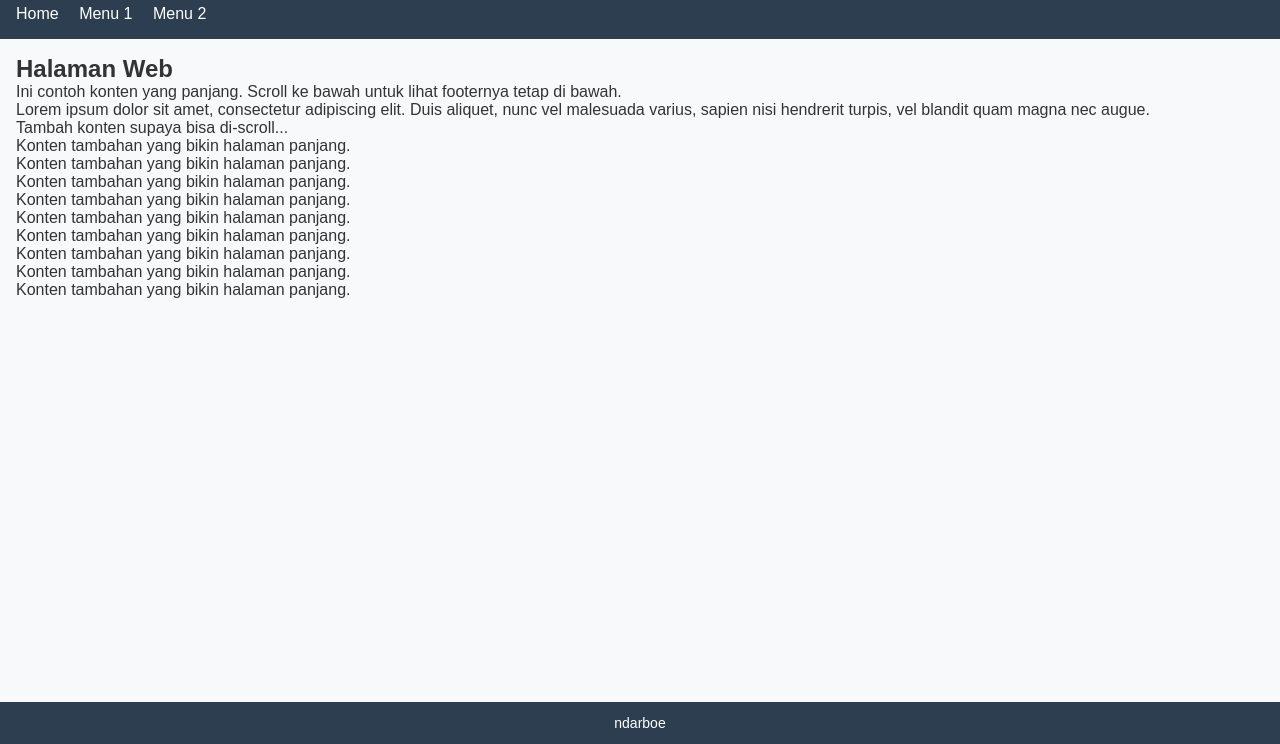
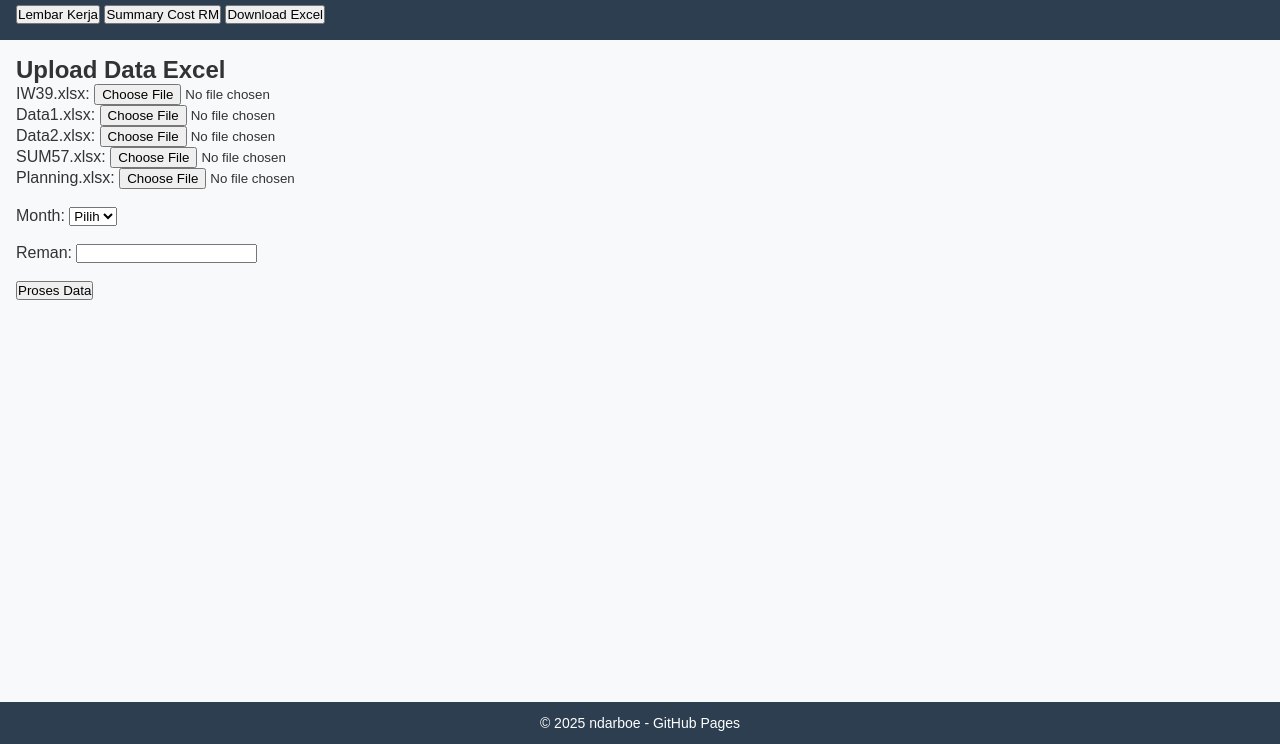
Before and after one commit to endboedy/belajar-web, a plain HTML site: page index.html in a window 1280 px wide. Shown: the part 56-800 px from the top of the page. Drawn offline with Linux system fonts and the light colour scheme.

Commit message:
Update index.html

```diff
--- a/index.html
+++ b/index.html
@@ -3,37 +3,55 @@
 <head>
 <meta charset="UTF-8">
 <meta name="viewport" content="width=device-width, initial-scale=1.0">
-  <title>Belajar Web</title>
+<title>Lembar Kerja - Cost RM</title>
 <link rel="stylesheet" href="style.css">
+<script src="https://cdnjs.cloudflare.com/ajax/libs/xlsx/0.18.5/xlsx.full.min.js"></script>
 </head>
 <body>
+
 <header>
     <h1>Belajar Web</h1>
     <nav>
-      <a href="#">Home</a>
-      <a href="#">Menu 1</a>
-      <a href="#">Menu 2</a>
+        <button onclick="showPage('lembarKerja')">Lembar Kerja</button>
+        <button onclick="showPage('summary')">Summary Cost RM</button>
+        <button onclick="downloadExcel()">Download Excel</button>
     </nav>
 </header>
 
 <main>
-    <h2>Halaman Web</h2>
-    <p>Ini contoh konten yang panjang. Scroll ke bawah untuk lihat footernya tetap di bawah.</p>
-    <p>Lorem ipsum dolor sit amet, consectetur adipiscing elit. Duis aliquet, nunc vel malesuada varius, sapien nisi hendrerit turpis, vel blandit quam magna nec augue.</p>
-    <p>Tambah konten supaya bisa di-scroll...</p>
-    <p>Konten tambahan yang bikin halaman panjang.</p>
-    <p>Konten tambahan yang bikin halaman panjang.</p>
-    <p>Konten tambahan yang bikin halaman panjang.</p>
-    <p>Konten tambahan yang bikin halaman panjang.</p>
-    <p>Konten tambahan yang bikin halaman panjang.</p>
-    <p>Konten tambahan yang bikin halaman panjang.</p>
-    <p>Konten tambahan yang bikin halaman panjang.</p>
-    <p>Konten tambahan yang bikin halaman panjang.</p>
-    <p>Konten tambahan yang bikin halaman panjang.</p>
+    <!-- Menu 1 -->
+    <section id="lembarKerja" class="page">
+        <h2>Upload Data Excel</h2>
+        <label>IW39.xlsx: <input type="file" id="fileIW39"></label><br>
+        <label>Data1.xlsx: <input type="file" id="fileData1"></label><br>
+        <label>Data2.xlsx: <input type="file" id="fileData2"></label><br>
+        <label>SUM57.xlsx: <input type="file" id="fileSUM57"></label><br>
+        <label>Planning.xlsx: <input type="file" id="filePlanning"></label><br><br>
+        <label>Month:
+            <select id="monthInput">
+                <option value="">Pilih</option>
+                <option>Jan</option><option>Feb</option><option>Mar</option>
+                <option>Apr</option><option>Mei</option><option>Jun</option>
+                <option>Jul</option><option>Agu</option><option>Sep</option>
+                <option>Okt</option><option>Nov</option><option>Des</option>
+            </select>
+        </label><br><br>
+        <label>Reman: <input type="text" id="remanInput"></label><br><br>
+        <button onclick="processData()">Proses Data</button>
+        <div id="tableContainer"></div>
+    </section>
+
+    <!-- Menu 2 -->
+    <section id="summary" class="page" style="display:none;">
+        <h2>Summary Cost RM</h2>
+        <div id="summaryContainer"></div>
+    </section>
 </main>
 
 <footer>
-    <p>ndarboe</p>
+    <p>© 2025 ndarboe - GitHub Pages</p>
 </footer>
+
+<script src="script.js"></script>
 </body>
 </html>
```
Lines whose indentation alone changed are shown as unchanged.
